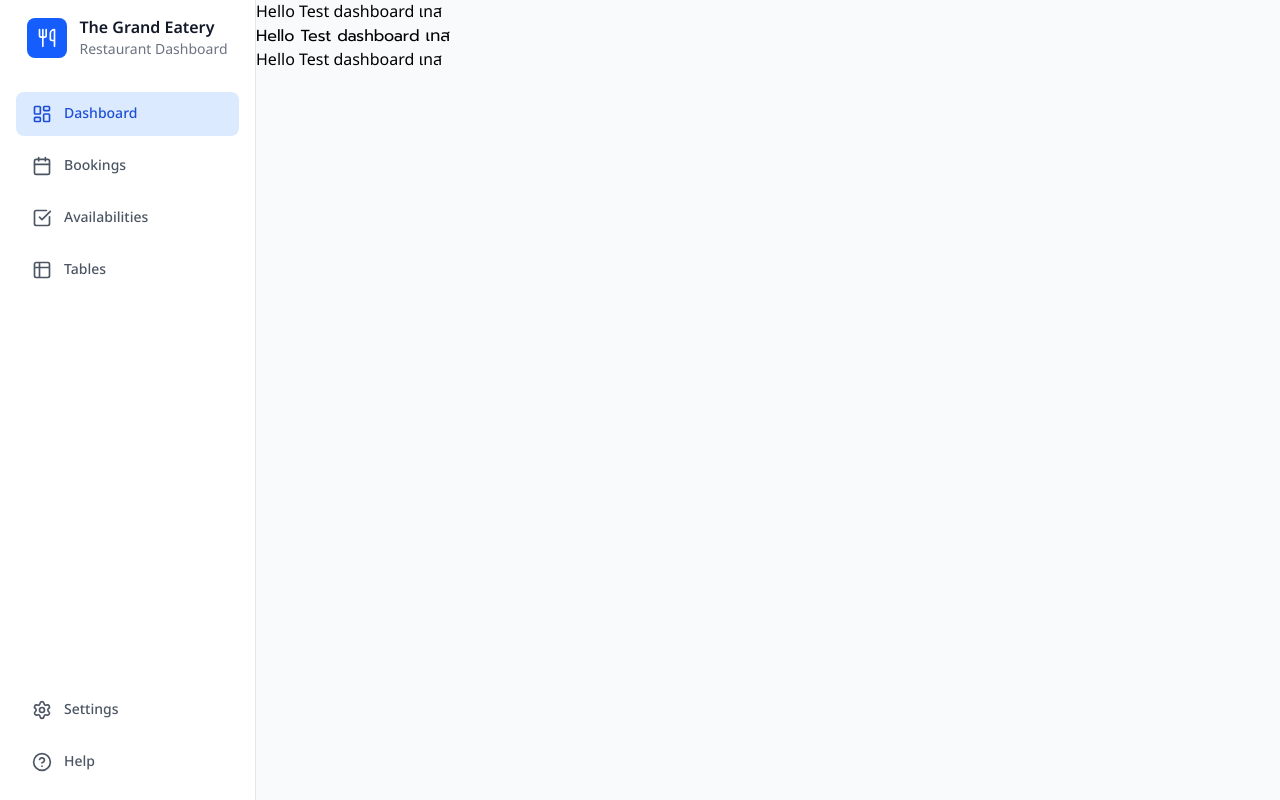
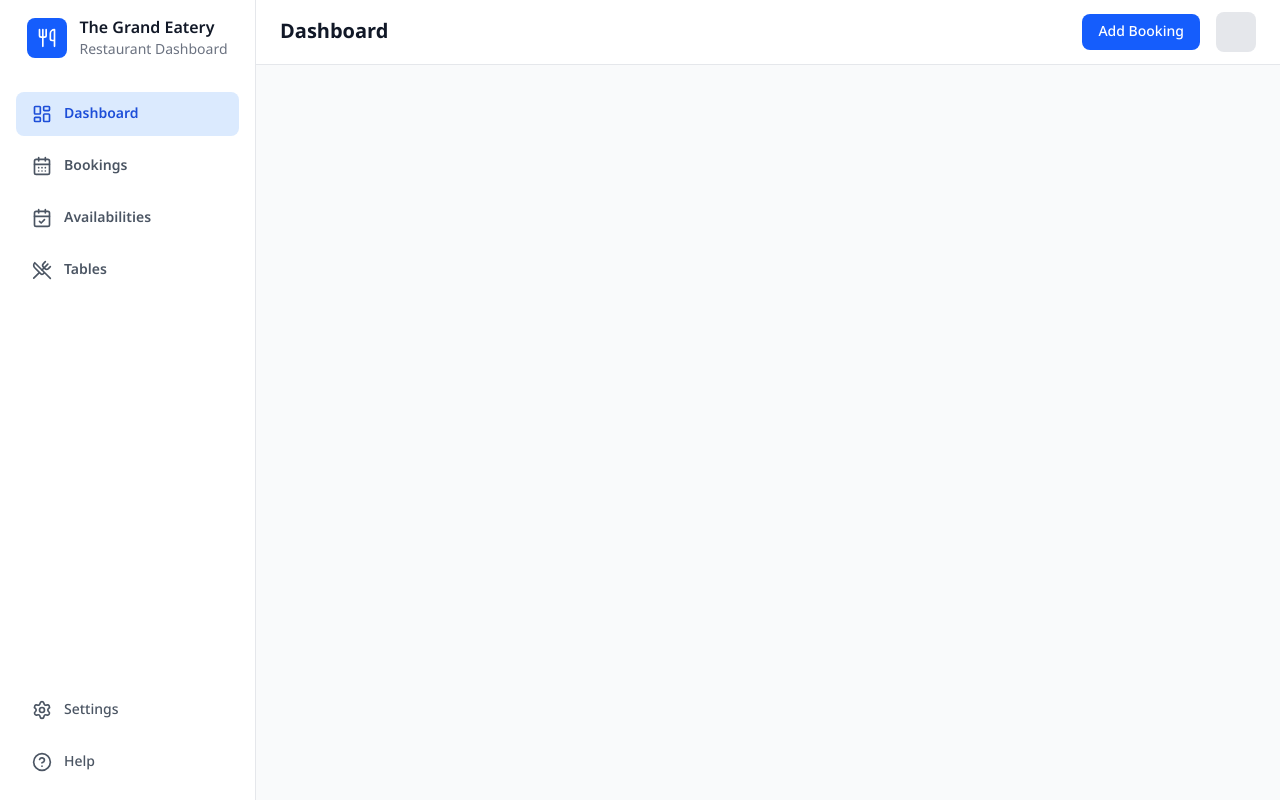
Before and after one commit to mmemekk/booking-system-frontend, a Next.js app: page /dashboard in a window 1280 px wide. Built offline with nearby package versions, Linux system fonts and the light colour scheme.

Commit message:
add: topbar and topbarContext

```diff
--- a/app/availabilities/page.tsx
+++ b/app/availabilities/page.tsx
@@ -1,3 +1,21 @@
+"use client";
+
+import { useEffect } from "react";
+import { useTopBar } from "../../component/topbarContext";
+
 export default function Availabilities() {
-  return <div>Availabilities Page</div>;
+  const { setTopBar } = useTopBar();
+
+  useEffect(() => {
+    setTopBar(
+      "Availabilities",
+      <div className="flex gap-2">
+        <button className="px-4 py-2 bg-blue-600 text-white rounded-lg text-sm font-medium hover:bg-blue-700 transition">
+          Add Booking
+        </button>
+      </div>,
+    );
+  }, []);
+
+  return <div>Bookings Page</div>;
 }
--- a/app/bookings/page.tsx
+++ b/app/bookings/page.tsx
@@ -1,3 +1,21 @@
+"use client";
+
+import { useEffect } from "react";
+import { useTopBar } from "../../component/topbarContext";
+
 export default function Bookings() {
+  const { setTopBar } = useTopBar();
+
+  useEffect(() => {
+    setTopBar(
+      "Bookings",
+      <div className="flex gap-2">
+        <button className="px-4 py-2 bg-blue-600 text-white rounded-lg text-sm font-medium hover:bg-blue-700 transition">
+          Add Booking
+        </button>
+      </div>,
+    );
+  }, []);
+
   return <div>Bookings Page</div>;
 }
--- a/app/dashboard/page.tsx
+++ b/app/dashboard/page.tsx
@@ -1,9 +1,26 @@
+"use client";
+
+import { useEffect } from "react";
+import { useTopBar } from "../../component/topbarContext";
+
 export default function Dashboard() {
+  const { setTopBar } = useTopBar();
+
+  useEffect(() => {
+    setTopBar(
+      "Dashboard",
+      <div className="flex gap-2">
+        <button className="px-4 py-2 bg-blue-600 text-white rounded-lg text-sm font-medium hover:bg-blue-700 transition">
+          Add Booking
+        </button>
+      </div>,
+    );
+  }, []);
+
   return (
-    <div>
-    <h1 className="font-noto text-text">Hello Test dashboard เทส</h1>
-    <h1 className="font-prompt">Hello Test dashboard เทส</h1>
-    <h1 className="">Hello Test dashboard เทส</h1>
+    <div className="flex flex-col p-4">
+
+
     </div>
   );
 }
--- a/app/layout.tsx
+++ b/app/layout.tsx
@@ -2,6 +2,8 @@ import type { Metadata } from "next";
 import { Noto_Sans_Thai, Prompt } from "next/font/google";
 import "./globals.css";
 import SideBar from "../component/sidebar";
+import TopBar from "../component/topbar";
+import { TopBarProvider } from "../component/topbarContext";
 
 const notoSansThai = Noto_Sans_Thai({
   variable: "--font-noto-sans-thai",
@@ -11,7 +13,6 @@ const prompt = Prompt({
   variable: "--font-prompt",
   weight: "400",
 });
-
 
 export const metadata: Metadata = {
   title: "Create Next App",
@@ -28,13 +29,16 @@ export default function RootLayout({
       <body
         className={`${notoSansThai.variable} ${prompt.variable} antialiased`}
       >
-        <div className="flex h-screen">
-          <SideBar />
-          <main className="flex-1">
-            {children}
-          </main>
+        <TopBarProvider>
 
-        </div>
+            <SideBar />
+              <div className="ml-64" > {/* Spacer for fixed top bar */}
+                <TopBar />
+                <main className="pt-16">
+                  {children}
+                </main>
+              </div>
+        </TopBarProvider>
       </body>
     </html>
   );
--- a/app/tables/page.tsx
+++ b/app/tables/page.tsx
@@ -1,3 +1,21 @@
+"use client";
+
+import { useEffect } from "react";
+import { useTopBar } from "../../component/topbarContext";
+
 export default function Tables() {
-  return <div>Tables Page</div>;
+  const { setTopBar } = useTopBar();
+
+  useEffect(() => {
+    setTopBar(
+      "Tables",
+      <div className="flex gap-2">
+        <button className="px-4 py-2 bg-blue-600 text-white rounded-lg text-sm font-medium hover:bg-blue-700 transition">
+          Add Booking
+        </button>
+      </div>,
+    );
+  }, []);
+
+  return <div>Bookings Page</div>;
 }
--- a/component/sidebar.tsx
+++ b/component/sidebar.tsx
@@ -2,7 +2,7 @@
 
 import Link from "next/link"
 import { usePathname } from "next/navigation"
-import { Utensils, LayoutDashboard, Calendar, CheckSquare, Table2, Settings, HelpCircle } from "lucide-react"
+import { Utensils, LayoutDashboard, CalendarDays, CalendarCheck, UtensilsCrossed, Settings, HelpCircle } from "lucide-react"
 
 export default function Sidebar() {
   const pathname = usePathname()
@@ -16,17 +16,17 @@ export default function Sidebar() {
     {
       name: "Bookings",
       href: "/bookings",
-      icon: Calendar,
+      icon: CalendarDays,
     },
     {
       name: "Availabilities",
       href: "/availabilities",
-      icon: CheckSquare,
+      icon: CalendarCheck,
     },
     {
       name: "Tables",
       href: "/tables",
-      icon: Table2,
+      icon: UtensilsCrossed,
     },
   ]
 
@@ -44,7 +44,7 @@ export default function Sidebar() {
   ]
 
   return (
-    <aside className="w-64 h-screen border-r border-border bg-white flex flex-col justify-between p-4">
+    <aside className="fixed flex flex-col left-0 w-64 h-screen border-r border-border bg-white justify-between p-4 z-10">
 
       {/* TOP SECTION */}
       <div>
@@ -71,7 +71,7 @@ export default function Sidebar() {
               <Link
                 key={item.name}
                 href={item.href}
-                className={`flex items-center gap-3 px-4 py-3 rounded-lg text-sm font-medium transition
+                className={`flex items-center gap-3 px-4 py-3 rounded-lg text-sm font-semibold transition
 
                   ${
                     isActive
--- /dev/null
+++ b/component/topbar.tsx
@@ -0,0 +1,24 @@
+"use client"
+import { useTopBar } from "./topbarContext"
+
+export default function TopBar() {
+    const { title, rightContent } = useTopBar()
+    return (
+        <header className="fixed top-0 left-64 right-0 z-10 flex items-center justify-between border-b border-border px-6 py-3 bg-white ">
+
+        {/* Left */}
+        <h1 className="text-xl font-bold text-grey-heading">
+            {title}
+        </h1>
+
+        {/* Right (dynamic) */}
+        <div className="flex items-center gap-4">
+            {rightContent}
+
+            {/* Common items */}
+            <div className="w-10 h-10 bg-gray-200 rounded-lg" />
+        </div>
+
+        </header>
+    )
+}
--- /dev/null
+++ b/component/topbarContext.tsx
@@ -0,0 +1,35 @@
+"use client"
+
+import { createContext, useContext, useState, ReactNode } from "react"
+
+type TopBarContextType = {
+  title: string
+  rightContent?: React.ReactNode
+  setTopBar: (title: string, rightContent?: React.ReactNode) => void
+}
+
+const TopBarContext = createContext<TopBarContextType | undefined>(undefined)
+
+export function TopBarProvider({ children }: { children: ReactNode }) {
+  const [title, setTitle] = useState('')
+  const [rightContent, setRightContent] = useState<React.ReactNode>(undefined)
+
+  const setTopBar = (newTitle: string, newRightContent?: React.ReactNode) => {
+    setTitle(newTitle)
+    setRightContent(newRightContent)
+  }
+
+  return (
+    <TopBarContext.Provider value={{ title, rightContent, setTopBar }}>
+      {children}
+    </TopBarContext.Provider>
+  )
+}
+
+export function useTopBar() {
+  const context = useContext(TopBarContext)
+  if (!context) {
+    throw new Error("useTopBar must be used within TopBarProvider")
+  }
+  return context
+}
```
